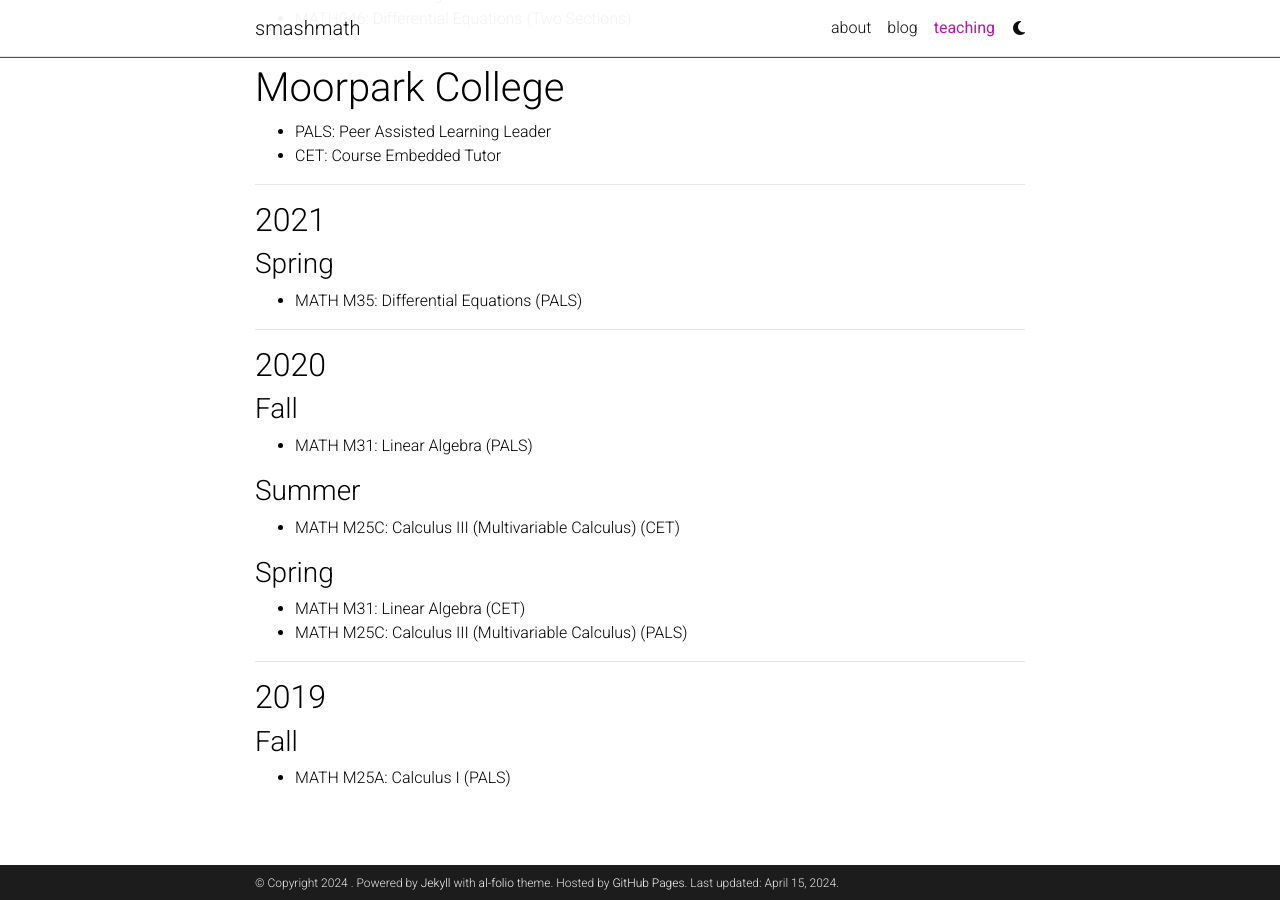
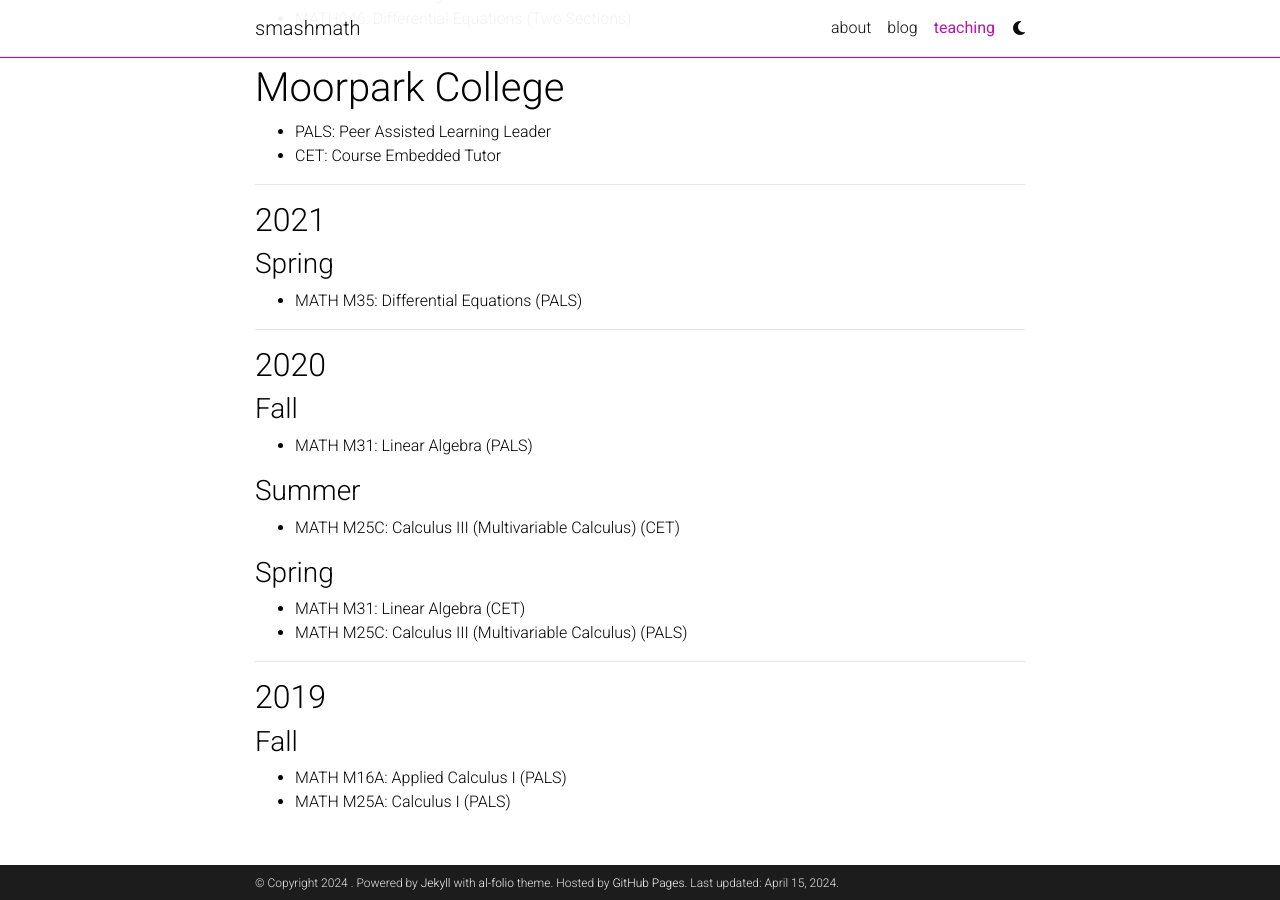
Before and after one commit to smashmath/smashmath.github.io, a Jekyll site: the page built from _pages/teaching.md, in a window 1280 px wide and 900 px high, scrolled down 577 px. Built offline with Jekyll 4.4.1, drawn with Linux system fonts in a browser that asks for light colours; comment, search, counter and statistics services are not loaded; a style sheet for code colours, icons or effects is not loaded.

Commit message:
Update teaching.md

```diff
--- a/_pages/teaching.md
+++ b/_pages/teaching.md
@@ -58,4 +58,5 @@
 ## 2019
 
 ### Fall
+- MATH M16A: Applied Calculus I (PALS)
 - MATH M25A: Calculus I (PALS)
```
